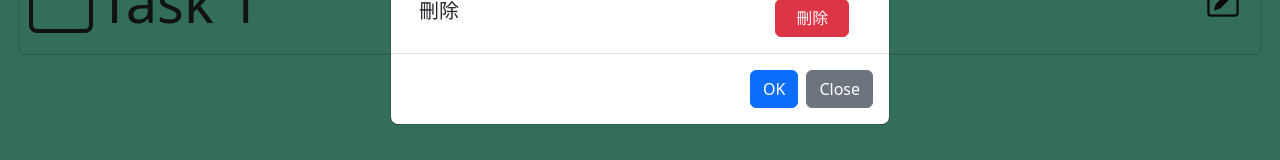
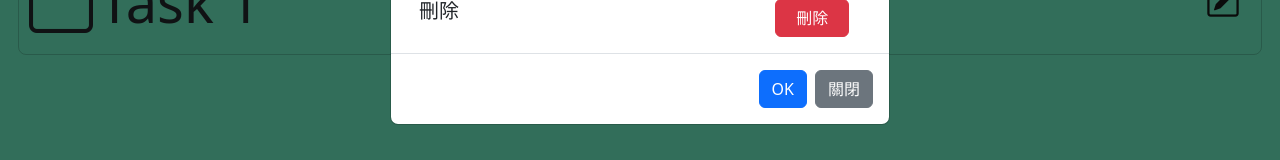
Before and after one commit to whalebox45/todo-timer, a Vue app: page / in a window 1280 px wide. Both pictures are taken after a click on the link 599 px from the left and 179 px from the top of the page. Shown: the part 179-339 px from the top of the page. Built offline with nearby package versions, Linux system fonts and the light colour scheme.

Commit message:
fix ui text spelling

```diff
--- a/src/components/AddTaskModal.vue
+++ b/src/components/AddTaskModal.vue
@@ -86,7 +86,7 @@
 				</div>
 				<div class="modal-footer">
 					<button type="button" class="btn btn-primary" @click="addClick">OK</button>
-					<button type="button" class="btn btn-se" @click="closeModal">Close</button>
+					<button type="button" class="btn btn-se" @click="closeModal">關閉</button>
 				</div>
 			</div>
 		</div>
--- a/src/components/EditTaskModal.vue
+++ b/src/components/EditTaskModal.vue
@@ -89,7 +89,7 @@
 				</div>
 				<div class="modal-footer">
 					<button type="button" class="btn btn-primary" @click="saveClick">OK</button>
-					<button type="button" class="btn btn-secondary" @click="closeModal">Close</button>
+					<button type="button" class="btn btn-secondary" @click="closeModal">關閉</button>
 				</div>
 			</div>
 		</div>
@@ -181,7 +181,7 @@ export default {
 			this.closeModal();
 		},
 		deleteClick() {
-			if (confirm("Are you sure you want to delete this task?")) {
+			if (confirm("您確定要刪除事項?")) {
 				this.$root.deleteTimerById(this.editTaskData.id);
 
 				localStorage.setItem('TimerDataArrayStorage', JSON.stringify(this.$root.timerDataArray));
```
